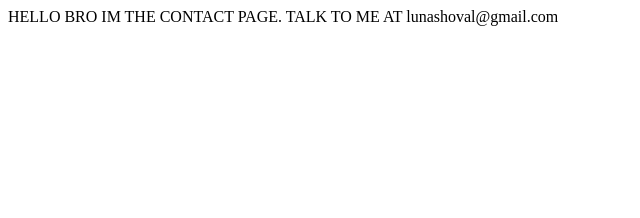
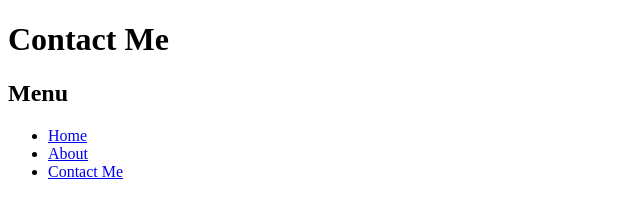
Before and after one commit to LunaBegray/basic-info-site, a website: page contact-me.html in a window 1280 px wide. Shown: the whole page, without its empty margins (0-640 px from the left). Drawn offline with Linux system fonts and the light colour scheme.

Commit message:
contact-me.html

```diff
--- a/contact-me.html
+++ b/contact-me.html
@@ -2,9 +2,16 @@
 <html lang="en">
 <head>
     <meta charset="UTF-8">
-    <title>Contact page</title>
+    <meta http-equiv="X-UA-Compatible" content="IE=edge">
+    <meta name="viewport" content="width=device-width, initial-scale=1.0">
+    <title>Contact Me</title>
 </head>
 <body>
-    <div> HELLO BRO IM THE CONTACT PAGE. TALK TO ME AT lunashoval@gmail.com</div>
+    <h1>Contact Me</h1>
+    <h2>Menu</h2>
+    <ul>
+        <li><a href="index.html">Home</a></li>
+        <li><a href="about.html">About</a></li>
+        <li><a href="contact-me.html">Contact Me</a></li>
 </body>
 </html>
```
